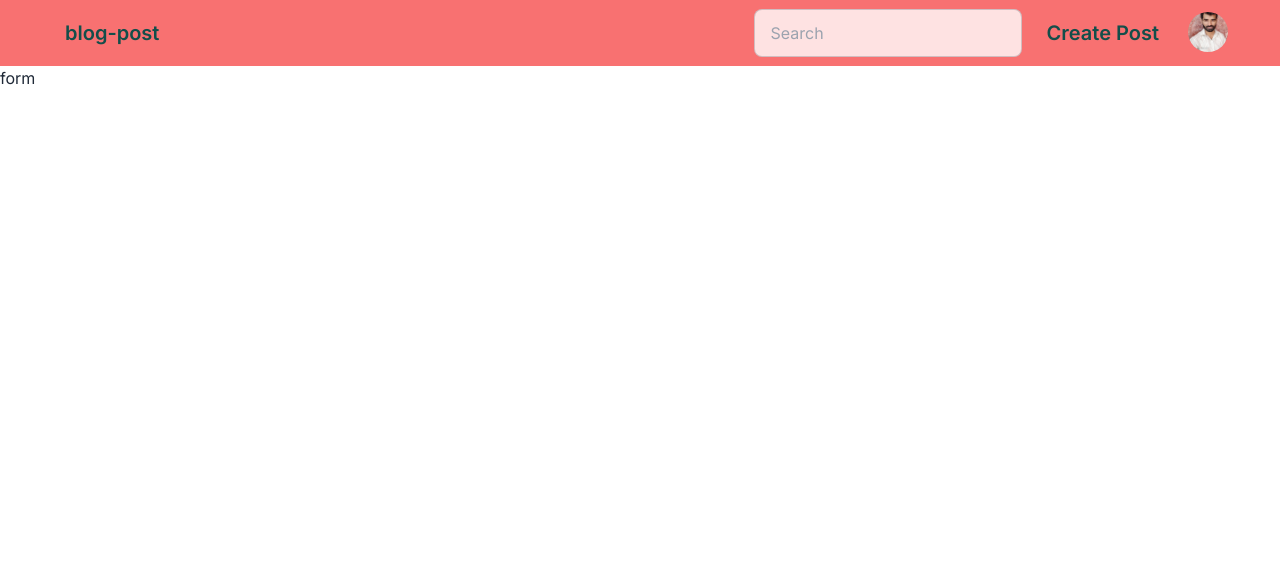
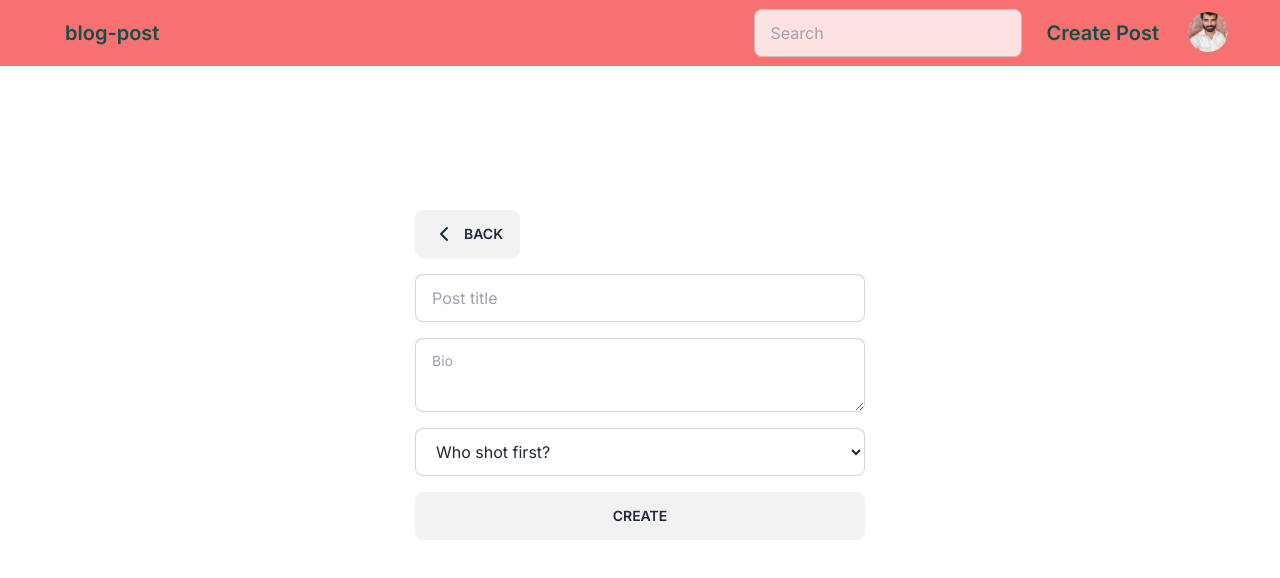
Before and after one commit to syedalirazazaidi/next-stack-projects, a Next.js app in the folder blogpost/: page /createblog in a window 1280 px wide. Shown: the top 578 px of the page. Built offline with nearby package versions, Linux system fonts and the light colour scheme.

Commit message:
add react hooks form

```diff
--- a/blogpost/package.json
+++ b/blogpost/package.json
@@ -9,9 +9,12 @@
     "lint": "next lint"
   },
   "dependencies": {
+    "lucide": "^0.288.0",
+    "lucide-react": "^0.288.0",
     "next": "13.5.5",
     "react": "^18.2.0",
-    "react-dom": "^18.2.0"
+    "react-dom": "^18.2.0",
+    "react-hook-form": "^7.47.0"
   },
   "devDependencies": {
     "@types/node": "^20",
--- a/blogpost/src/app/(route)/createblog/page.tsx
+++ b/blogpost/src/app/(route)/createblog/page.tsx
@@ -1,5 +1,55 @@
+"use client";
 import React from "react";
+import { useForm, SubmitHandler } from "react-hook-form";
+import { TypeInterface } from "../../../../types/type";
+import Link from "next/link";
+import { ChevronLeft } from "lucide-react";
+import { useRouter } from "next/navigation";
 
 export default function CreateBlog() {
-  return <div>form</div>;
+  const router = useRouter();
+
+  const {
+    register,
+    handleSubmit,
+    watch,
+    formState: { errors },
+  } = useForm<TypeInterface>();
+  const onSubmit: SubmitHandler<TypeInterface> = (data) => console.log(data);
+
+  return (
+    <form onSubmit={handleSubmit(onSubmit)}>
+      <div className="grid grid-cols gap-4 place-content-center my-36">
+        <div>
+          <button className="btn" onClick={() => router.push("/")}>
+            {" "}
+            <ChevronLeft /> Back
+          </button>
+        </div>
+        <input
+          type="text"
+          placeholder="Post title"
+          className="input input-bordered w-[450px]"
+          {...register("title", { required: true })}
+        />
+
+        <textarea
+          className="textarea textarea-bordered w-full max-w-lg"
+          placeholder="Bio"
+          {...register("post", { required: true })}
+        ></textarea>
+
+        <select className="input input-bordered w-full max-w-lg">
+          <option disabled selected>
+            Who shot first?
+          </option>
+          <option>Han Solo</option>
+          <option>Greedo</option>
+        </select>
+        <button type="submit" className="btn">
+          Create
+        </button>
+      </div>
+    </form>
+  );
 }
```
Also changed, not shown: blogpost/types/type.d.ts (added, +10 -0 lines), 1 other file (tests, documents, lock files or other folders).
